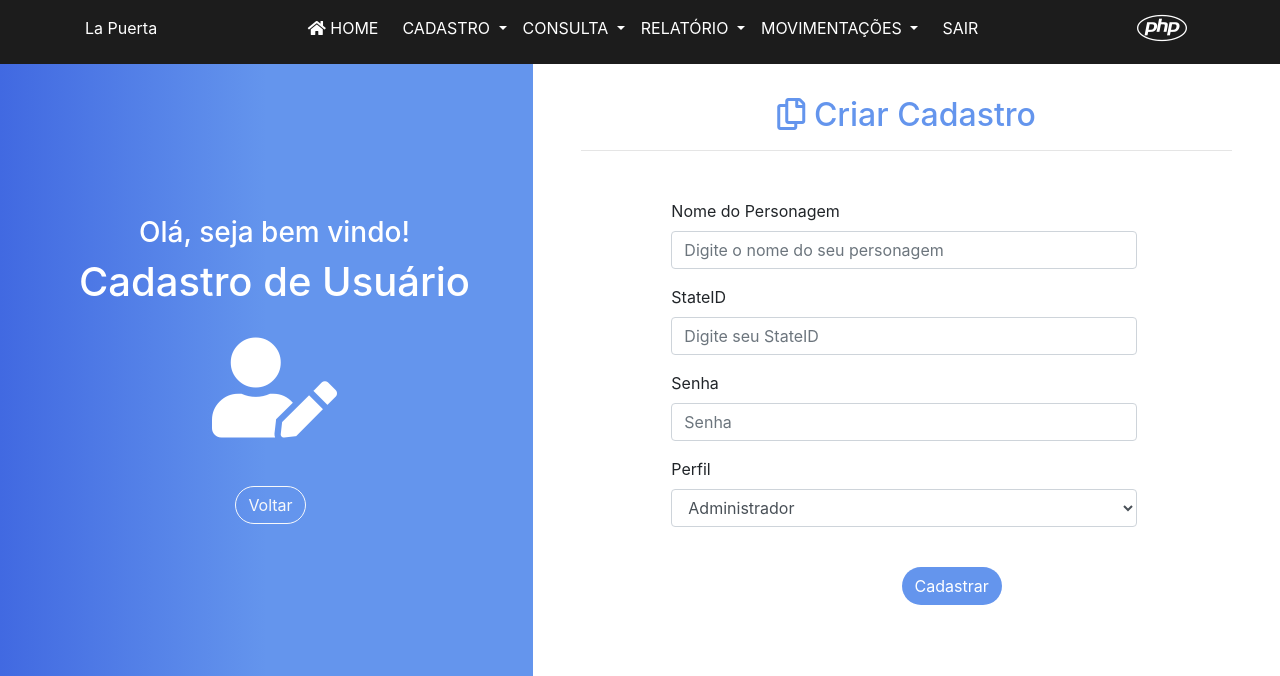
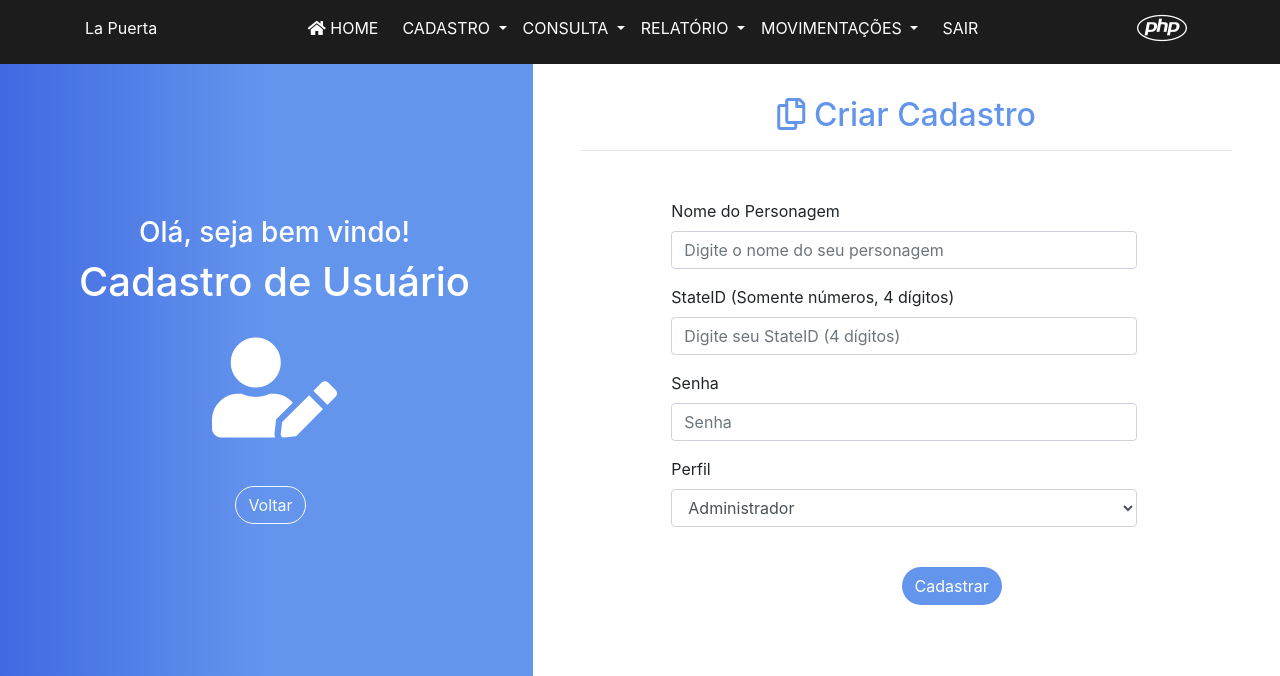
Before and after one commit to KovaFPS/site, a PHP site: page /cad_usuario.php in a window 1280 px wide. Shown: the top 676 px of the page. Run offline with PHP 8.4, Linux system fonts and the light colour scheme; some libraries are stand-ins or nearby versions.

Commit message:
Alteração State no Cadastro

```diff
--- a/cad_usuario.php
+++ b/cad_usuario.php
@@ -50,8 +50,8 @@ include("logica-usuario.php");
                     </div>
                     <div class="form-row">
                         <div class="form-group col-md-10">
-                            <label for="exampleInputEmail">StateID</label>
-                            <input type="email" class="form-control" name="txtemail" id="exampleInputEmail" aria-describedby="emailHelp" placeholder="Digite seu StateID">
+                            <label for="exampleInputStateID">StateID (Somente números, 4 dígitos)</label>
+                            <input type="number" class="form-control" name="txtstateid" id="exampleInputStateID" aria-describedby="stateid" placeholder="Digite seu StateID (4 dígitos)">
                         </div>
                     </div>
                     <div class="form-row">
```
Also changed, not shown: efetuar_cad_cliente.php (+6 -2 lines).
